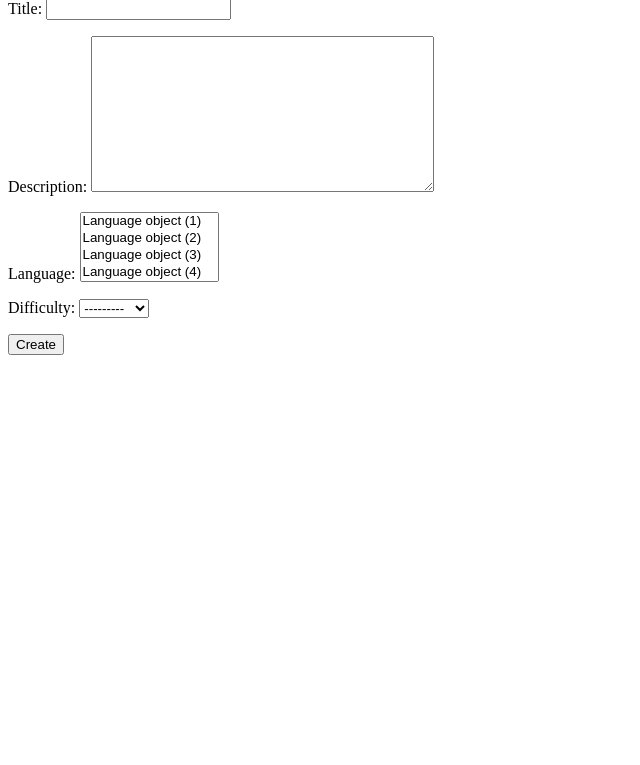
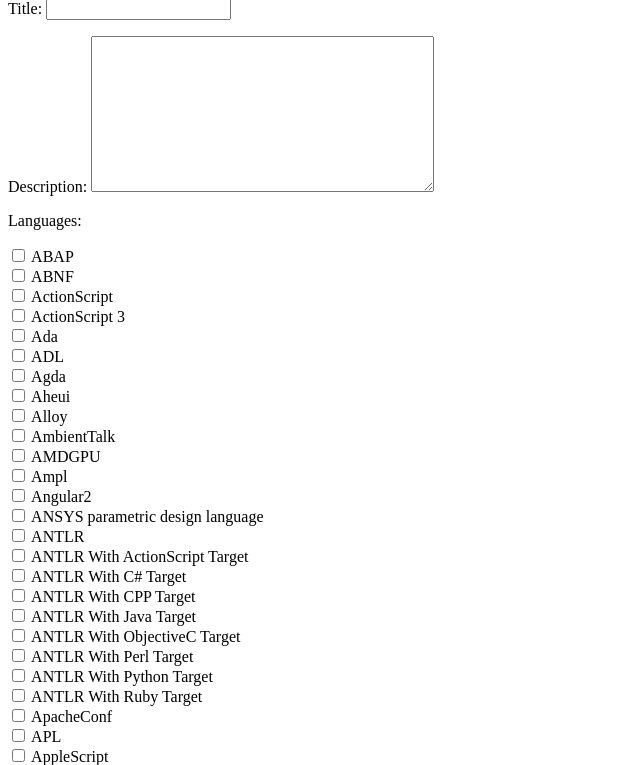
Before and after one commit to YaBoyya/Litter, a Django app: page /create/ in a window 1280 px wide. Shown: the part 149-914 px from the top of the page, without its empty margins (0-640 px from the left). Before the commit the page ends 504 px from the top, so only its background shows below. Run offline with Django 4.2, Linux system fonts and the light colour scheme; the visitor is signed in with stand-in values (Sample User, id 1); data comes from the database, SQL or seed files in the repository.

Commit message:
Added handling for m2m relationships and deleted follows model.

```diff
--- a/core/forms.py
+++ b/core/forms.py
@@ -1,12 +1,18 @@
 from django import forms
 
-from .models import Post, Comment
+from .models import Post, Comment, Language
 
 
+# TODO Make it so that it shows up as value but is considered an object
 class PostForm(forms.ModelForm):
+    languages = forms.ModelMultipleChoiceField(
+        queryset=Language.objects.all(),
+        widget=forms.CheckboxSelectMultiple
+    )
+
     class Meta:
         model = Post
-        fields = ['title', 'text', 'language', 'difficulty']
+        fields = ['title', 'text', 'languages', 'difficulty']
 
 
 class CommentForm(forms.ModelForm):
--- a/core/models.py
+++ b/core/models.py
@@ -1,28 +1,19 @@
 from django.db import models
 from django.utils.translation import gettext_lazy as _
-from pygments.lexers import get_all_lexers
 
 from .managers import VotingManager
-from users.models import LitterUser
 
 
-LEXERS = [item for item in get_all_lexers() if item[1]]
-LANGUAGE_CHOICES = sorted([(item[1][0], item[0])for item in LEXERS])
-
-
-# TODO change models
 class Language(models.Model):
     name = models.CharField(max_length=50)
 
-
-class Follow(models.Model):
-    user = models.ForeignKey(LitterUser, on_delete=models.CASCADE)
-    language = models.ForeignKey(Language, on_delete=models.CASCADE)
+    def __str__(self):
+        return self.name
 
 
 class Post(models.Model):
-    user = models.ForeignKey(LitterUser, on_delete=models.CASCADE)
-    language = models.ManyToManyField(Language)
+    user = models.ForeignKey('users.LitterUser', on_delete=models.CASCADE)
+    languages = models.ManyToManyField(Language)
     title = models.CharField(_("Title"), max_length=100)
     text = models.TextField(_("Description"), max_length=500, null=True,
                             blank=True)
@@ -43,9 +34,8 @@ class Post(models.Model):
         return f'{self.text[:50]}...' if len(self.title) > 50 else self.title
 
 
-# TODO add was_edited option
 class Comment(models.Model):
-    user = models.ForeignKey(LitterUser, on_delete=models.CASCADE)
+    user = models.ForeignKey('users.LitterUser', on_delete=models.CASCADE)
     post = models.ForeignKey(Post, on_delete=models.CASCADE)
     text = models.CharField(_("Text"), max_length=200)
     created = models.DateTimeField(_("Created"), auto_now_add=True)
@@ -58,14 +48,14 @@ class Comment(models.Model):
 
 
 class PostVote(models.Model):
-    user = models.ForeignKey(LitterUser, on_delete=models.DO_NOTHING)
+    user = models.ForeignKey('users.LitterUser', on_delete=models.DO_NOTHING)
     post = models.ForeignKey(Post, related_name='vote',
                              on_delete=models.CASCADE)
     created = models.DateTimeField(_("Created"), auto_now_add=True)
 
 
 class CommentVote(models.Model):
-    user = models.ForeignKey(LitterUser, on_delete=models.DO_NOTHING)
+    user = models.ForeignKey('users.LitterUser', on_delete=models.DO_NOTHING)
     comment = models.ForeignKey(Comment, related_name='vote',
                                 on_delete=models.CASCADE)
     created = models.DateTimeField(_("Created"), auto_now_add=True)
--- a/core/templates/core/details_post.html
+++ b/core/templates/core/details_post.html
@@ -10,6 +10,9 @@
             <small><bold>Edited</bold></small>
         {% endif %}
         <p>{{ post.text }}</p>
+        {% for language in post.languages.all %}
+            {{ language }}
+        {% endfor %}
         <small>{{ post.views }} views</small>
     </div>
     {% if request.user.is_authenticated %}
--- a/core/templates/core/feed.html
+++ b/core/templates/core/feed.html
@@ -19,7 +19,9 @@
                 <br>
                 <a href="{% url 'core:vote-post' post.id %}">Vote</a>
                 {{ post.vote_count }}
-                {{ post.language }}
+                {% for language in post.languages.all %}
+                    {{ language }}
+                {% endfor %}
             </div>
         {% endfor %}
     </div>
--- a/core/views.py
+++ b/core/views.py
@@ -13,7 +13,6 @@ def feed(request):
 
 
 # TODO separate comment form
-# TODO restrict it so forms aren't available from POST url, or are they?
 def post_details(request, pk):
     post = get_object_or_404(Post, id=pk)
     comments = Comment.objects.filter(post=post).order_by('-created')
@@ -34,6 +33,7 @@ def post_details(request, pk):
     return render(request, 'core/details_post.html', context)
 
 
+# TODO fix post creation with multiple language choices
 @login_required(login_url='users:login')
 @author_only(obj=Post, message="You cannot edit this post")
 def post_edit(request, pk):
@@ -43,9 +43,10 @@ def post_edit(request, pk):
         form = PostForm(request.POST, instance=post)
         if form.is_valid():
             obj = form.save(commit=False)
-            # TODO change it signals?
             obj.was_edited = True
             obj.save()
+            form.save_m2m()
+            # TODO change it signals?
             return redirect('core:details-post', pk)
     else:
         form = PostForm(instance=post)
@@ -58,9 +59,11 @@ def create_post(request):
     if request.method == 'POST':
         form = PostForm(request.POST)
         if form.is_valid():
+            print(form.cleaned_data)
             post = form.save(commit=False)
             post.user = request.user
             post.save()
+            form.save_m2m()
             return redirect('core:feed')
     else:
         form = PostForm()
--- a/users/forms.py
+++ b/users/forms.py
@@ -12,6 +12,8 @@ class RegisterForm(UserCreationForm):
 
 
 class LoginForm(forms.ModelForm):
+    password = forms.CharField(widget=forms.PasswordInput())
+
     class Meta:
         model = LitterUser
         fields = ['usertag', 'password']
--- a/users/models.py
+++ b/users/models.py
@@ -12,6 +12,7 @@ class LitterUserManager(UserManager):
 
 
 class LitterUser(AbstractUser):
+    languages = models.ManyToManyField('core.Language')
     username = models.CharField(
         _("username"),
         max_length=150
```
Also changed, not shown: core/migrations/0005_language_remove_post_language_post_languages.py, users/migrations/0004_litteruser_languages.py (added).
